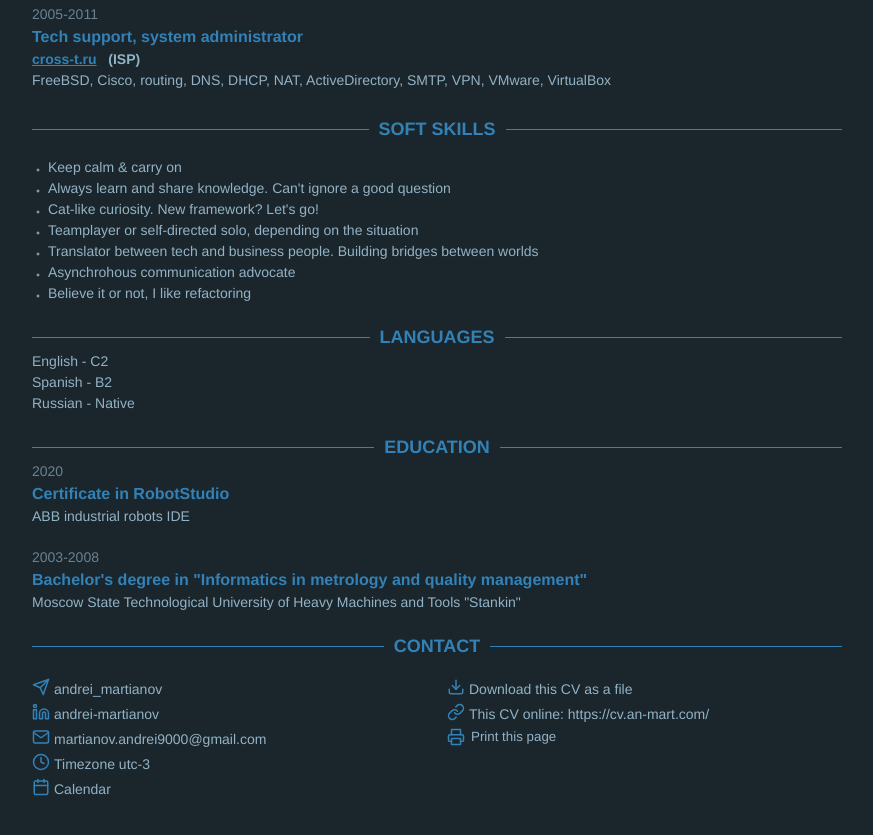
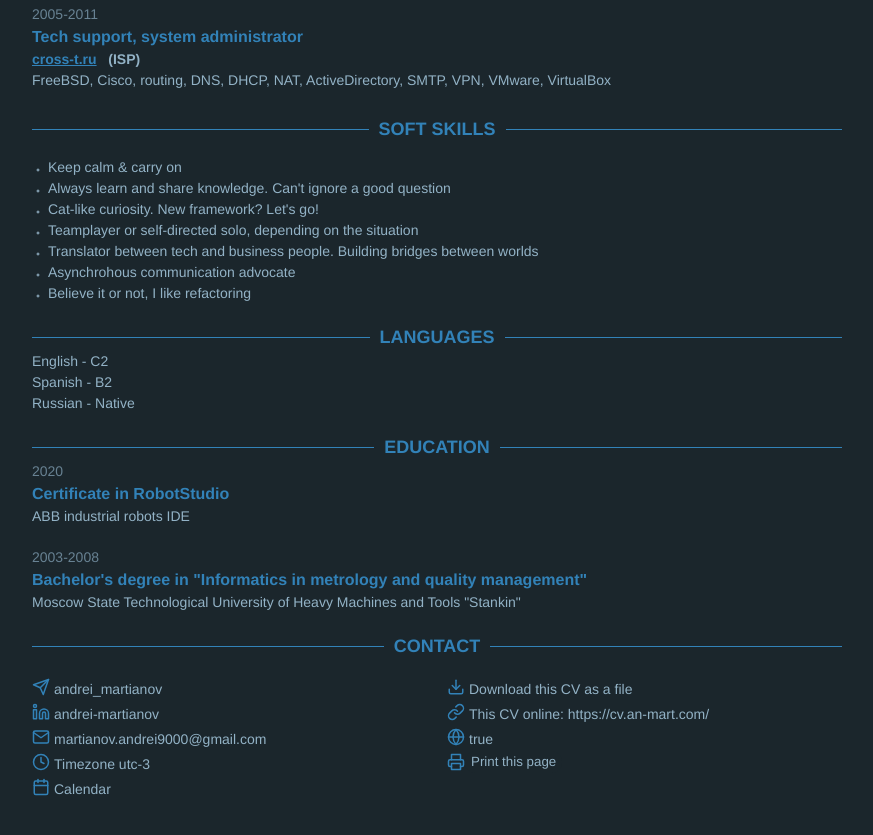
Before and after one commit to martianovandrei9000/CV-gh-pages, a Jekyll site: the page built from index.html, in a window 1280 px wide and 900 px high, scrolled down 1912 px. Shown: the top 835 px of the window, without its empty margins (203-1076 px from the left). Built offline with Jekyll 4.4.1, drawn with Linux system fonts in a browser that asks for light colours.

Commit message:
message of life

```diff
--- a/_data/data.yml
+++ b/_data/data.yml
@@ -13,6 +13,8 @@ contact:
   calendar: https://calendly.com/martianov-andrei
   print: Print this page
   timezone: utc-3
+
+  remote: true
 
 hardskills:
   skill:
--- a/_includes/contact.html
+++ b/_includes/contact.html
@@ -100,6 +100,15 @@
     </div>
     {% endif %}
 
+    {% if contact.remote %}
+    <div class="contact-item">
+        <i data-feather="globe"></i>
+        <a href="#">
+            {{contact.remote}}
+        </a>
+    </div>
+    {% endif %}
+
     {% if contact.print %}
     <div class="contact-item">
         <i data-feather="printer"></i>
```
